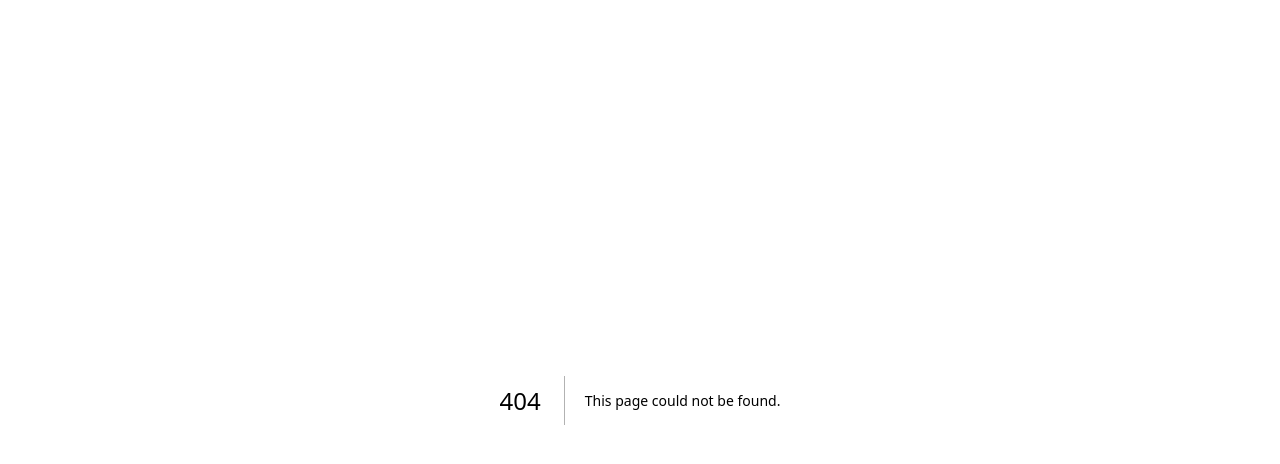
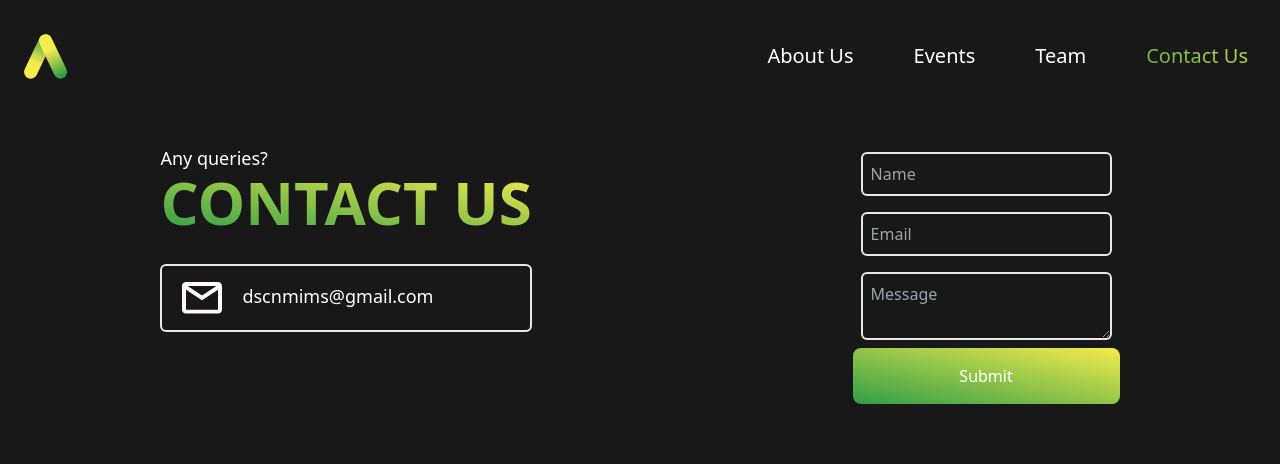
Before and after one commit to naitiklodha/analytika-website, a Next.js app: page /contact-us in a window 1280 px wide. Before the commit this address had no page. Shown: the top 464 px of the page. Built offline with nearby package versions, Linux system fonts and the light colour scheme.

Commit message:
Added new pages

```diff
--- a/components/Navbar.js
+++ b/components/Navbar.js
@@ -11,14 +11,13 @@ const Navbar = () => {
   };
 
   const activeLinkClass =
-    "block py-2 pl-3 pr-4 text-transparent bg-clip-text bg-gradient-to-tr from-analytikaGreen to-analytikaYellow ";
+    "block py-2 pl-3 pr-4  text-transparent bg-clip-text bg-gradient-to-tr from-analytikaGreen to-analytikaYellow ";
 
   // Get the current route pathname
   const currentPathname = router.pathname;
 
   // Define an object that maps route paths to their respective labels
   const routeLabels = {
-    "/": "Home",
     "/about-us": "About Us",
     "/events": "Events",
     "/team": "Team",
@@ -81,7 +80,7 @@ const Navbar = () => {
           }`}
           id="navbar-default"
         >
-          <ul className="font-normal text-lg flex flex-col p-4 md:p-0 mt-4 border  rounded-lg  md:flex-row md:space-x-8 md:mt-0 md:border-0 ">
+          <ul className="text-xl flex flex-col p-4 md:p-0 mt-4 border  rounded-lg  md:flex-row md:space-x-8 md:mt-0 md:border-0 ">
             {Object.entries(routeLabels).map(([path, label]) => (
               <li key={path}>
                 <Link
--- a/pages/about-us.js
+++ b/pages/about-us.js
@@ -2,8 +2,49 @@ import Navbar from "@/components/Navbar";
 
 export default function About() {
   return (
-    <main className="bg-analytikaBlack h-screen">
-      <Navbar></Navbar>
+    <main className="bg-analytikaBlack min-h-screen">
+      <Navbar />
+      <section className="flex flex-col m-12 items-center justify-center text-center text-white">
+        <h1 className="uppercase text-4xl font-semibold mb-6">
+          About{" "}
+          <span className="text-transparent font-bold bg-clip-text bg-gradient-to-r from-analytikaGreen to-analytikaYellow">
+            Analytika
+          </span>
+        </h1>
+        <p className="mx-8 text-lg leading-relaxed">
+          Analytika, founded by the visionary trio of Om Agrawal, Shreya Govil,
+          and Vanshaj Ajmera, stands as a thriving and influential data science
+          club at NMIMS (Narsee Monjee Institute of Management Studies). This
+          club is dedicated to cultivating a data-centric mindset among its
+          members, fostering an environment where the potential of data-driven
+          insights is fully realized.
+        </p>
+        <p className="mx-8 mt-4 text-lg leading-relaxed">
+          Flagship events like the Data Summit exemplify Analytika's commitment
+          to excellence. This annual gathering brings together leading experts,
+          data scientists, and students to delve into the latest trends,
+          challenges, and opportunities in the realm of data science. It serves
+          as a forum for thought-provoking discussions, practical workshops, and
+          inspirational keynote speeches.
+        </p>
+        <p className="mx-8 mt-4 text-lg leading-relaxed">
+          Analytika's impact extends beyond the confines of traditional
+          education. The club hosts interactive challenges, including the
+          popular "Play Data," where participants are tasked with analyzing
+          real-world datasets to extract meaningful insights. Additionally, the
+          "Data Feud" quiz competition tests participants' knowledge across
+          various facets of data science, encouraging continuous learning in an
+          engaging format.
+        </p>
+
+        <p className="mx-8 mt-4 text-lg leading-relaxed">
+          In essence, Analytika is not just a club; it's a dynamic ecosystem
+          where students are inspired, challenged, and equipped to become the
+          data leaders of tomorrow. Through their efforts, they are not only
+          building their own promising careers but also contributing to a
+          brighter, data-informed future for society at large.
+        </p>
+      </section>
     </main>
   );
 }
--- /dev/null
+++ b/pages/contact-us.js
@@ -0,0 +1,52 @@
+import Navbar from "@/components/Navbar";
+
+export default function Contact() {
+  return (
+    <>
+      <Navbar />
+      <section className="flex justify-around mt-8">
+        <div>
+          <h3 className="text-lg">Any queries?</h3>
+          <h1 className="font-semibold text-6xl mb-8 text-transparent bg-clip-text bg-gradient-to-tr from-analytikaGreen to-analytikaYellow">
+            CONTACT US
+          </h1>
+          <div className="flex p-4 border-2 border-gray-200 rounded-md">
+            <svg
+              xmlns="http://www.w3.org/2000/svg"
+              width="48"
+              height="32"
+              viewBox="0 0 60 48"
+              fill="none"
+            >
+              <path
+                d="M54 47.4217H6C4.4087 47.4217 2.88258 46.7972 1.75736 45.6855C0.632141 44.5738 0 43.0661 0 41.494V5.66986C0.0672979 4.14285 0.729027 2.70054 1.84703 1.64405C2.96504 0.587563 4.45291 -0.00144411 6 2.65893e-06H54C55.5913 2.65893e-06 57.1174 0.624527 58.2426 1.73619C59.3679 2.84785 60 4.35559 60 5.92771V41.494C60 43.0661 59.3679 44.5738 58.2426 45.6855C57.1174 46.7972 55.5913 47.4217 54 47.4217ZM6 11.4642V41.494H54V11.4642L30 27.2675L6 11.4642ZM8.4 5.92771L30 20.1542L51.6 5.92771H8.4Z"
+                fill="#FEFAFA"
+              />
+            </svg>
+            <h3 className="ml-4 text-lg">dscnmims@gmail.com</h3>
+          </div>
+        </div>
+        <div className="text-md flex flex-col">
+          <input
+            type="text"
+            placeholder="Name"
+            className="border-gray-200 bg-transparent border-2 rounded-md p-2 m-2"
+          />
+          <input
+            type="email"
+            placeholder="Email"
+            className="border-gray-200 bg-transparent border-2 rounded-md p-2 m-2"
+          ></input>
+          <textarea
+            placeholder="Message"
+            className="border-gray-200 bg-transparent border-2 rounded-md p-2 m-2"
+          ></textarea>
+          <input
+            type="submit"
+            className="p-4 bg-gradient-to-tr from-analytikaGreen to bg-analytikaYellow rounded-lg"
+          ></input>
+        </div>
+      </section>
+    </>
+  );
+}
--- a/pages/index.js
+++ b/pages/index.js
@@ -8,6 +8,23 @@ export default function Home() {
   return (
     <main className={` min-h-screen  bg-analytikaBlack ${inter.className}`}>
       <Navbar />
+      <section className="flex flex-col-reverse mt-4 md:flex-row justify-around">
+        <h1 className="text-6xl mt-12 md:mt-20 ml-10 tracking-wide mb-6 md:mb-0">
+          The only
+          <br />{" "}
+          <span className="font-black text-transparent bg-clip-text bg-gradient-to-tr from-analytikaGreen to-analytikaYellow">
+            Data Science
+          </span>{" "}
+          <br />
+          club of NMIMS
+        </h1>
+        <Image
+          src="Hero-illustration.svg"
+          width={600}
+          height={300}
+          alt="illustration"
+        />
+      </section>
     </main>
   );
 }
--- a/styles/globals.css
+++ b/styles/globals.css
@@ -2,26 +2,7 @@
 @tailwind components;
 @tailwind utilities;
 
-:root {
-  --foreground-rgb: 0, 0, 0;
-  --background-start-rgb: 214, 219, 220;
-  --background-end-rgb: 255, 255, 255;
+body {
+  background: #181818;
+  color: white;
 }
-
-@media (prefers-color-scheme: dark) {
-  :root {
-    --foreground-rgb: 255, 255, 255;
-    --background-start-rgb: 0, 0, 0;
-    --background-end-rgb: 0, 0, 0;
-  }
-}
-
-body {
-  color: rgb(var(--foreground-rgb));
-  background: linear-gradient(
-      to bottom,
-      transparent,
-      rgb(var(--background-end-rgb))
-    )
-    rgb(var(--background-start-rgb));
-}
```
Also changed, not shown: public/Hero-illustration.svg (added).
